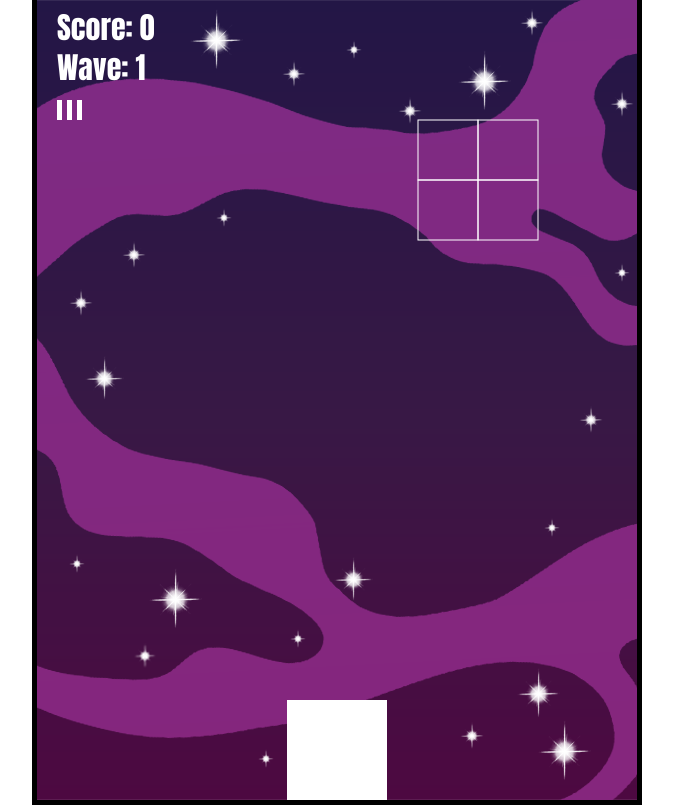
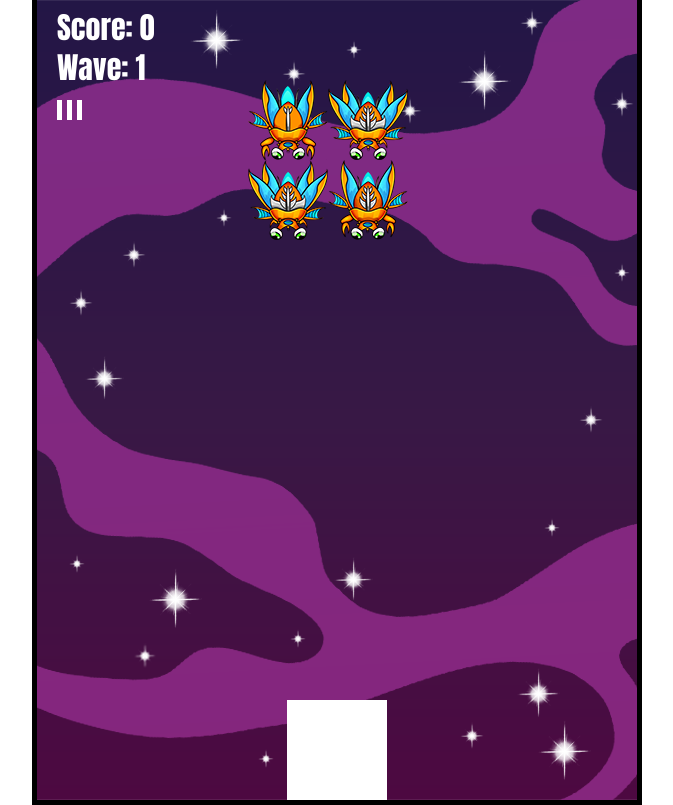
Before and after one commit to papaga3/space_invader_clone, a website built with webpack: page public/index.html in a window 1280 px wide. Shown: the whole page, without its empty margins (303-976 px from the left). Built offline with nearby package versions, Linux system fonts and the light colour scheme.

Commit message:
add enemy asset

```diff
--- a/public/index.html
+++ b/public/index.html
@@ -8,5 +8,6 @@
 
     <body>
         <canvas id="gameCanvas" />
+        <div id="asset" />
     </body>
 </html>
--- a/src/GameObject/Enemy.ts
+++ b/src/GameObject/Enemy.ts
@@ -7,18 +7,38 @@ class Enemy extends Entity2D {
     wavePosX: number;
     wavePosY: number;
     markedForRemove: boolean;
+    image: HTMLImageElement | undefined;
+
+
+    lives: number;
+    maxFrame: number;
+    maxLives: number;
+    frameX: number;
+    frameY: number;
 
     constructor(game: Game, row: number, column: number) {
         super(game.enemySize, game.enemySize ,row * game.enemySize, column * game.enemySize);
         this.game = game;
         this.wavePosX = row * game.enemySize;
         this.wavePosY = column * game.enemySize;
-        console.log(`x: ${this.x} ; y: ${this.y}`);
         this.markedForRemove = false;
+        this.image = undefined;
+
+        // default lives and frame value of enemy
+        this.lives = 0;
+        this.maxFrame = 0;
+        this.maxLives = 0;
+        this.frameX = 0;
+        this.frameY = 0;
     }
 
     render(context: CanvasRenderingContext2D) {
         context.strokeRect(this.x, this.y, this.width, this.height);
+    }
+
+    hit(damage: number) {
+        this.lives -= damage;
+
     }
 
     update(waveX: number, waveY: number) {
@@ -28,11 +48,18 @@ class Enemy extends Entity2D {
         // check collision between projectile and enemy
         this.game.projectilePool.forEach(p => {
             if(collisionDetection(this, p) && !p.free) {
-                this.markedForRemove = true;
+                this.hit(1);
                 p.reset();
-                if(!this.game.gameOver) this.game.score += 1;
             }
         });
+
+        if(this.lives < 1) {
+            this.frameX++;
+            if(this.frameX > this.maxFrame) {
+                this.markedForRemove = true;
+            }
+            if(!this.game.gameOver) this.game.score += this.maxLives;
+        }
 
         // Check collision between enemy and player
         if(collisionDetection(this, this.game.player)) {
--- a/src/GameObject/Game.ts
+++ b/src/GameObject/Game.ts
@@ -37,7 +37,7 @@ class Game {
         // initialize enemy wave
         this.enemyColunm = 2;
         this.enemyRow = 2;
-        this.enemySize = 60;
+        this.enemySize = 80;
 
         this.waves = [];
         this.waves.push(new Wave(this));
@@ -53,7 +53,6 @@ class Game {
             if(this.keys.indexOf(e.key) === -1) this.keys.push(e.key);
 
             // shooting
-            console.log(e.key);
             if((e.key === 'q' || e.key === 'Q') && !this.player.basicAtkFired) {
                 this.player.shoot();
                 this.player.basicAtkFired = true;
--- a/src/GameObject/Wave.ts
+++ b/src/GameObject/Wave.ts
@@ -1,6 +1,7 @@
 // This represent a wave of enemy.
 
 import Enemy from "./Enemy";
+import BeetleMorph from "./enemyType/Beetlemorph";
 import Entity2D from "./Entity2D";
 import Game from "./Game";
 
@@ -12,9 +13,10 @@ class Wave extends Entity2D {
     triggerNextWave: boolean;
 
     constructor(game: Game) {
-        super(game.enemyColunm * game.enemySize, game.enemyRow * game.enemySize, 0, -game.enemyRow * game.enemySize);
+        const width = game.enemyColunm * game.enemySize;
+        super(width, game.enemyRow * game.enemySize, (game.width - width) * 0.5 , -game.enemyRow * game.enemySize);
         this.game = game;
-        this.speedX = 3;
+        this.speedX = Math.random() < 0.5 ? -1 : 1;
         this.speedY = 0;
         this.enemies = [];
         this.createEnemies();
@@ -24,14 +26,15 @@ class Wave extends Entity2D {
     createEnemies() {
         for(let y = 0; y < this.game.enemyRow; y++) {
             for(let x = 0; x < this.game.enemyColunm; x++) {
-                this.enemies.push(new Enemy(this.game, x, y));
+                this.enemies.push(new BeetleMorph(this.game, x, y));
             }
         }
     }
 
     render(context: CanvasRenderingContext2D) {
-        // context.strokeRect(this.x, this.y, this.width, this.height);
-        this.enemies.forEach(e => e.render(context));
+        this.enemies.forEach(e => {
+            e.render(context)
+        });
     }
 
     update() {
--- /dev/null
+++ b/src/GameObject/enemyType/BeetleMorph.ts
@@ -0,0 +1,37 @@
+import Enemy from "../Enemy";
+import Game from "../Game";
+
+class BeetleMorph extends Enemy {
+
+    constructor(game: Game, row: number, column: number) {
+        super(game, row, column);
+        this.image = document.getElementById("beetle_morph_sprite_sheet") as HTMLImageElement;
+        this.frameX = 0;
+        this.frameY = Math.floor((Math.random() * 4));
+
+        this.lives = 1;
+        this.maxFrame = 2;
+        this.maxLives = this.lives;
+    }
+    override render(context: CanvasRenderingContext2D): void {
+        console.log(this.image);
+        if(this.image === undefined) {
+            super.render(context);
+        } else {
+            context.drawImage(
+                this.image,
+                this.frameX * this.width,
+                this.frameY * this.height,
+                this.width,
+                this.height,
+                this.x,
+                this.y,
+                this.width,
+                this.height
+            );
+        }
+    }
+
+}
+
+export default BeetleMorph
--- a/src/index.css
+++ b/src/index.css
@@ -6,3 +6,7 @@
     translate: -50% -50%;
     background: url("asset/background.png");
 }
+
+#beetle_morph_sprite_sheet {
+    display: none;
+}
--- a/src/index.ts
+++ b/src/index.ts
@@ -1,9 +1,17 @@
 import "./index.css";
 import Game from "./GameObject/Game";
-
+import BeetleMorphImg from "./asset/beetlemorph.png";
 
 // Initialize game when the page first loaded
 window.addEventListener("load", function() {
+
+    // Initialize asset onload
+    let img = new Image();
+    img.src = BeetleMorphImg;
+    img.id = "beetle_morph_sprite_sheet";
+    const asset = document.getElementById('asset') as HTMLDivElement;
+    asset.appendChild(img);
+
     const canvas: HTMLCanvasElement = document.getElementById("gameCanvas") as HTMLCanvasElement;
     const context = canvas.getContext("2d") as CanvasRenderingContext2D;
     canvas.width = 600;
--- /dev/null
+++ b/src/type.d.ts
@@ -0,0 +1,5 @@
+// This declaration allow us to import image in TS file.
+declare module "*.png" {
+    const value: any;
+    export = value;
+ }
```
Also changed, not shown: src/asset/beetlemorph.png (added), src/helperFunctions/physics.ts (line endings or trailing spaces).
